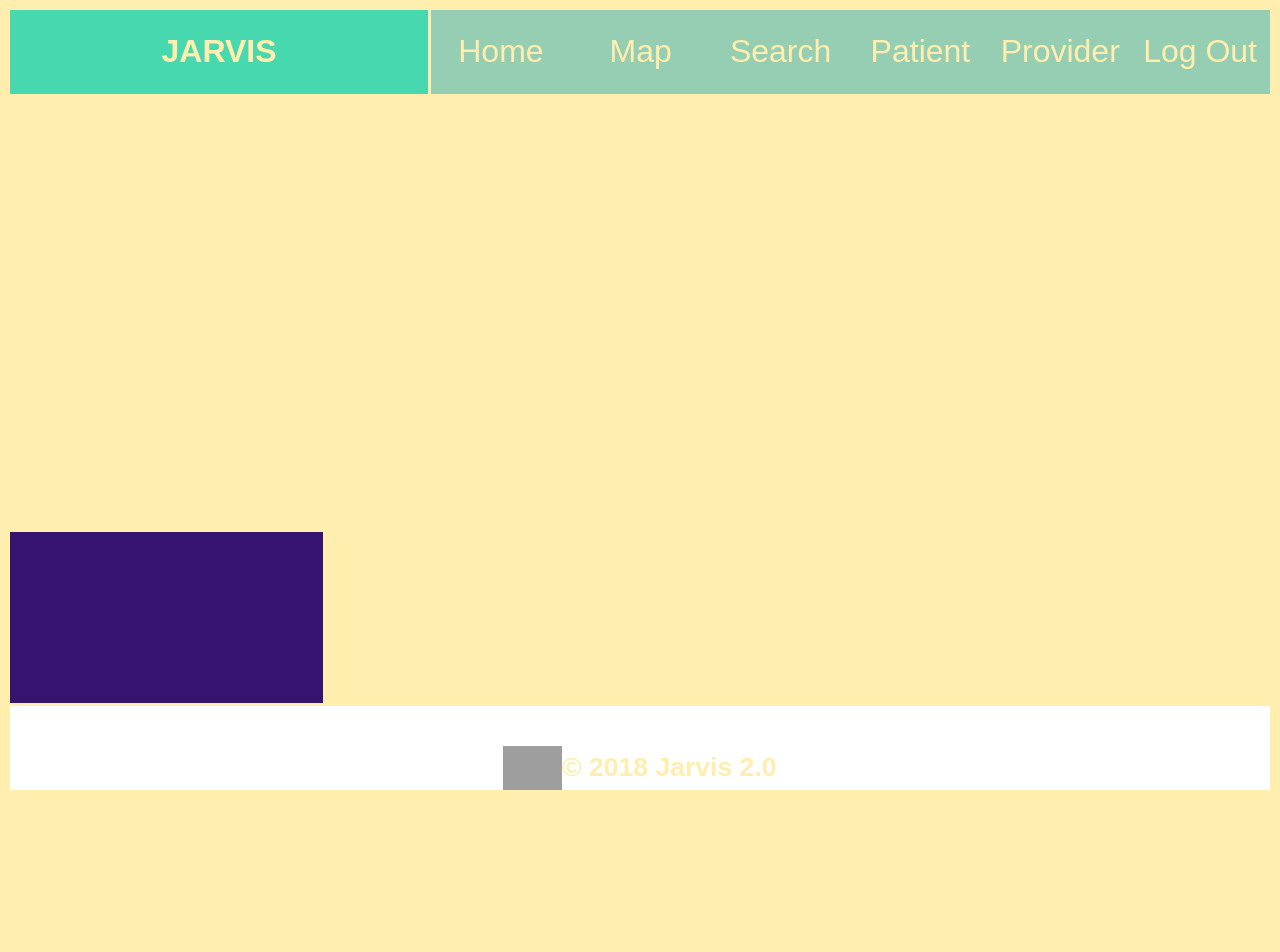
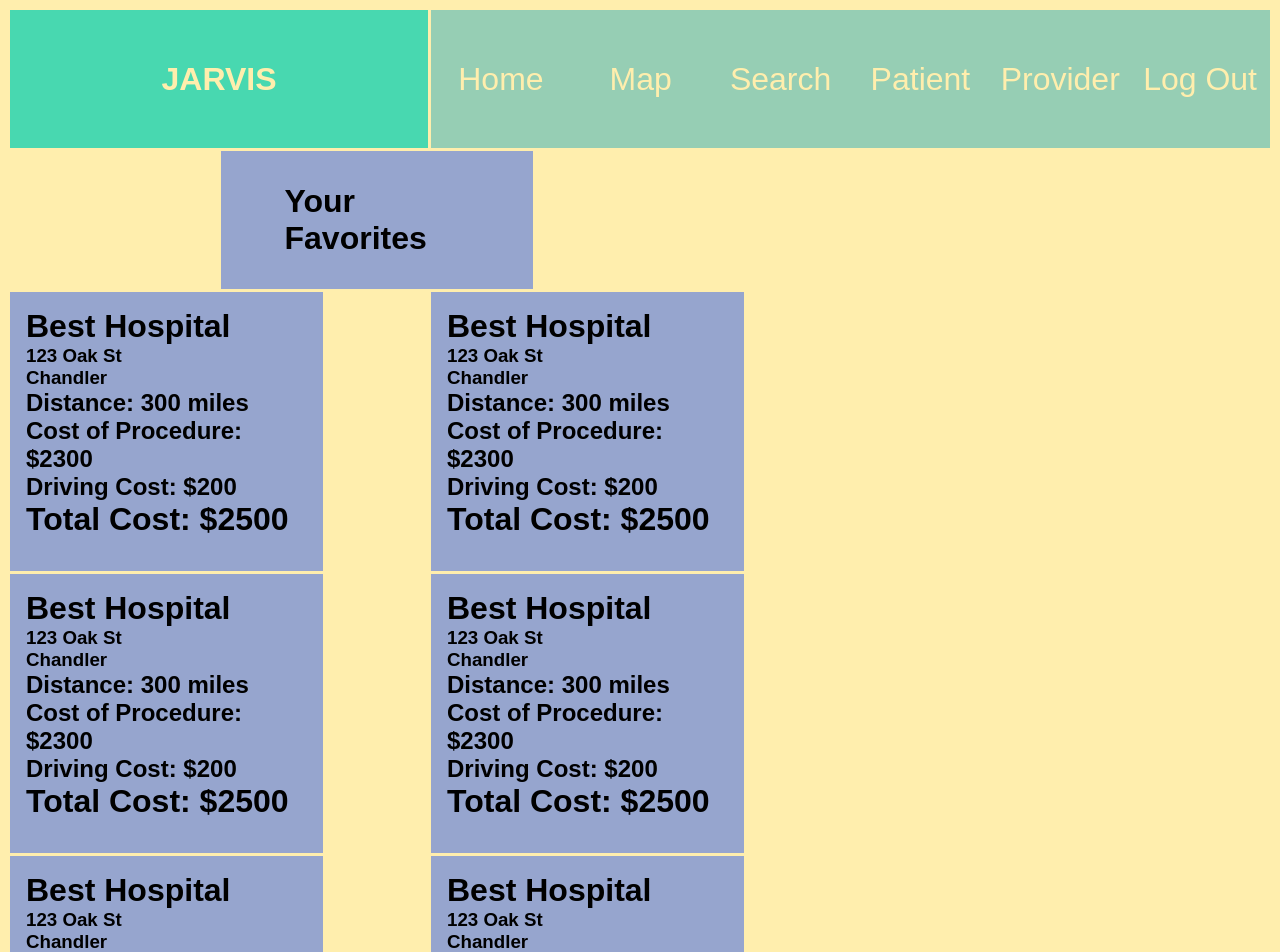
Before and after one commit to beckymcclain8/Jarvis2.0, a React (Create React App) app in the folder jarvis2.0/: page /1/patient in a window 1280 px wide. Shown: the top 952 px of the page. Before the commit the page ends 887 px from the top, so only its background shows below. Built offline with nearby package versions, Linux system fonts and the light colour scheme; grey boxes are pictures that could not be loaded.

Commit message:
favorites added on patient page

```diff
--- a/jarvis2.0/src/App.js
+++ b/jarvis2.0/src/App.js
@@ -6,8 +6,7 @@ import Home from "./pages/Home";
 import About from "./pages/About";
 import Patient from "./pages/Patient";
 import Search from "./pages/Search";
-
-// import Provider from "./pages/Provider";
+ // import Provider from "./pages/Provider";
 import NoMatch from "./pages/NoMatch";
 
 class App extends Component {
--- a/jarvis2.0/src/components/Result/Result.js
+++ b/jarvis2.0/src/components/Result/Result.js
@@ -1,11 +1,24 @@
 import React from "react";
+import SubmitBtn from "../SubmitBtn";
 import "./Result.css";
 import "../../App.css";
 import "../../index.css";
 
-const Result = props => {
-  return <div className="Result">Result</div>;
-};
+const Result = props => (
+
+    <div className={props.className} {...props}>
+      <h1> {props.hospital} </h1>
+      <h3> {props.address} </h3>
+      <h3> {props.city} </h3>
+      <h2> Distance: {props.distance} </h2>
+      <h2> Cost of Procedure: {props.procedureCost} </h2>
+      <h2> Driving Cost: {props.driveCost} </h2>
+      <h1> Total Cost: {props.totalCost} </h1>
+
+      {/* <SubmitBtn> {props.title} </SubmitBtn> */}
+    </div>
+
+);
 
 export default Result;
 
--- a/jarvis2.0/src/components/SubmitBtn/SubmitBtn.js
+++ b/jarvis2.0/src/components/SubmitBtn/SubmitBtn.js
@@ -4,11 +4,8 @@ import "../../App.css";
 import "../../index.css";
 
 const SubmitBtn = props => {
-  return (
-    <button type="submit" className="submitBtn">
-      SubmitBtn
+  return <button type="submit" className="submitBtn" title= {props.title} >
     </button>
-  );
 };
 
 export default SubmitBtn;
--- a/jarvis2.0/src/pages/Patient/Patient.css
+++ b/jarvis2.0/src/pages/Patient/Patient.css
@@ -27,22 +27,37 @@ body {
   grid-row: 2/7;
 }
 
-.feature-a {
+#fav {
+  grid-column: 3/6;
+  grid-row: 2/3;
+}
+
+.result-a {
+  grid-column: 1/4;
+  grid-row: 3/5;
+}
+.result-b {
+  grid-column: 5/8;
+  grid-row: 3/5;
+}
+.result-c {
+  grid-column: 1/4;
+  grid-row: 5/7;
+}
+.result-d {
+  grid-column: 5/8;
+  grid-row: 5/7;
+ }
+
+.result-e {
   grid-column: 1/4;
   grid-row: 7/9;
 }
-.feature-b {
-  grid-column: 4/7;
+.result-f {
+  grid-column: 5/8;
   grid-row: 7/9;
 }
-.feature-c {
-  grid-column: 7/10;
-  grid-row: 7/9;
-}
-.feature-d {
-  grid-column: 10/-1;
-  grid-row: 7/9;
-}
+
 footer {
   grid-column: 1/-1;
   grid-row: 9/10;
--- a/jarvis2.0/src/pages/Patient/Patient.js
+++ b/jarvis2.0/src/pages/Patient/Patient.js
@@ -5,8 +5,10 @@ import "../../App.css";
 import "../../index.css";
 import Navbar from "../../StaticComponents/Navbar";
 import Header from "../../components/Header";
-import Feature from "../../components/Feature";
+import Result from "../../components/Result";
+// import Feature from "../../components/Feature";
 import Footer from "../../StaticComponents/Footer";
+
 
 class Patient extends Component {
   matches = () => {
@@ -14,12 +16,84 @@ class Patient extends Component {
     console.log("See some matches");
   };
 
-  render() {
+  render(props) {
     return (
       <div className="container">
         <Navbar />
         <Header />
-        <Feature className="feature-a" />
+        <h1 id="fav">Your Favorites</h1>
+        <Result
+        className = "result-a"
+        hospital = {"Best Hospital"}
+        address = {"123 Oak St"}
+        city = {"Chandler"}
+        distance = {"300 miles"}
+        procedureCost = {"$2300"}
+        driveCost = {"$200"}
+        totalCost = {"$2500"}
+        title = {"Save"}
+        />
+
+        <Result
+        className = "result-b"
+        hospital = {"Best Hospital"}
+        address = {"123 Oak St"}
+        city = {"Chandler"}
+        distance = {"300 miles"}
+        procedureCost = {"$2300"}
+        driveCost = {"$200"}
+        totalCost = {"$2500"}
+        title = {"Save"}
+        />
+
+        <Result
+        className = "result-c"
+        hospital = {"Best Hospital"}
+        address = {"123 Oak St"}
+        city = {"Chandler"}
+        distance = {"300 miles"}
+        procedureCost = {"$2300"}
+        driveCost = {"$200"}
+        totalCost = {"$2500"}
+        title = {"Save"}
+        />
+
+        <Result
+        className = "result-d"
+        hospital = {"Best Hospital"}
+        address = {"123 Oak St"}
+        city = {"Chandler"}
+        distance = {"300 miles"}
+        procedureCost = {"$2300"}
+        driveCost = {"$200"}
+        totalCost = {"$2500"}
+        title = {"Save"}
+        />
+
+<Result
+        className = "result-e"
+        hospital = {"Best Hospital"}
+        address = {"123 Oak St"}
+        city = {"Chandler"}
+        distance = {"300 miles"}
+        procedureCost = {"$2300"}
+        driveCost = {"$200"}
+        totalCost = {"$2500"}
+        title = {"Save"}
+        />
+
+        <Result
+        className = "result-f"
+        hospital = {"Best Hospital"}
+        address = {"123 Oak St"}
+        city = {"Chandler"}
+        distance = {"300 miles"}
+        procedureCost = {"$2300"}
+        driveCost = {"$200"}
+        totalCost = {"$2500"}
+        title = {"Save"}
+        />
+
         <Footer />
       </div>
     );
--- a/jarvis2.0/src/pages/Patient/PatientStyle.css
+++ b/jarvis2.0/src/pages/Patient/PatientStyle.css
@@ -5,9 +5,20 @@
   background-color: #96a5ce;
 }
 
-.feature-a,
-.feature-b,
-.feature-c,
-.feature-d {
-  background-color: #361371;
+#fav {
+  padding: 1em 1em 1em 2em;
+  background-color: #96a5ce;
+  color: black;
+  font-size: 200%;
 }
+
+.result-a,
+.result-b,
+.result-c,
+.result-d,
+.result-e,
+.result-f {
+  padding: 1em;
+  background-color: #96a5ce;
+  color: black;
+}
```
Also changed, not shown: jarvis2.0/src/components/carousel/carousel.js (line endings or trailing spaces), jarvis2.0/src/pages/Home/HomeStyle.css (line endings or trailing spaces).
